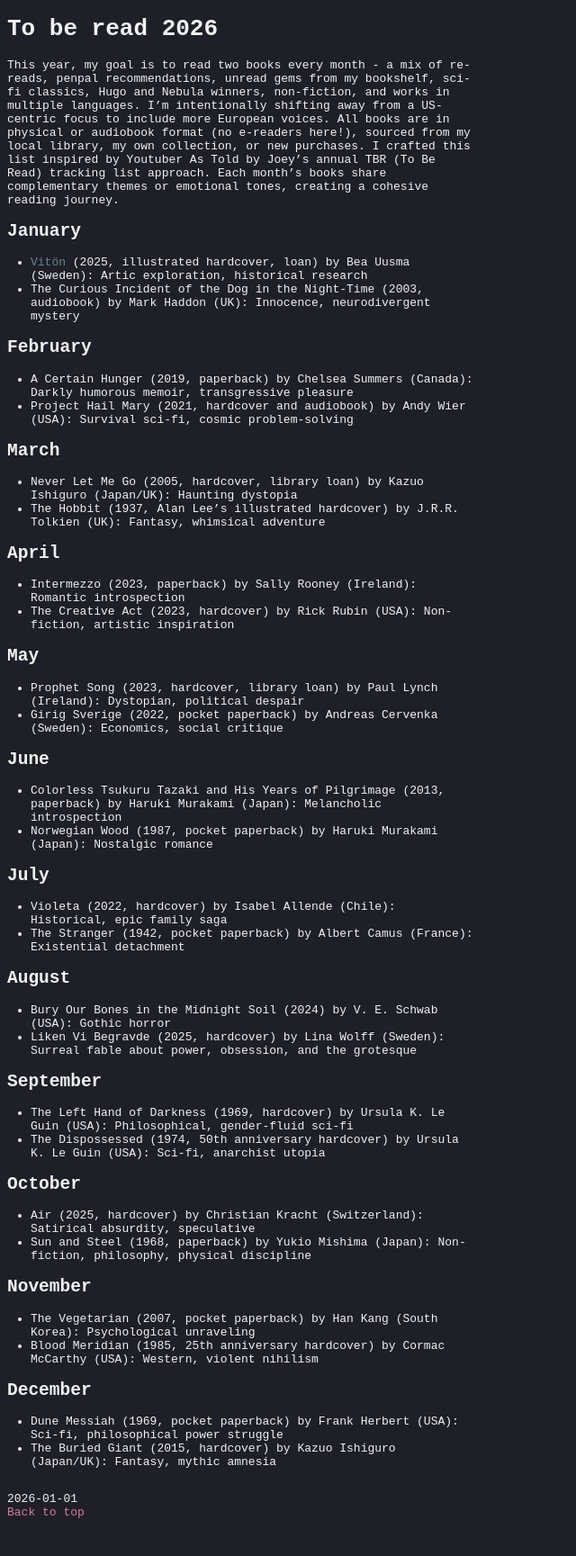
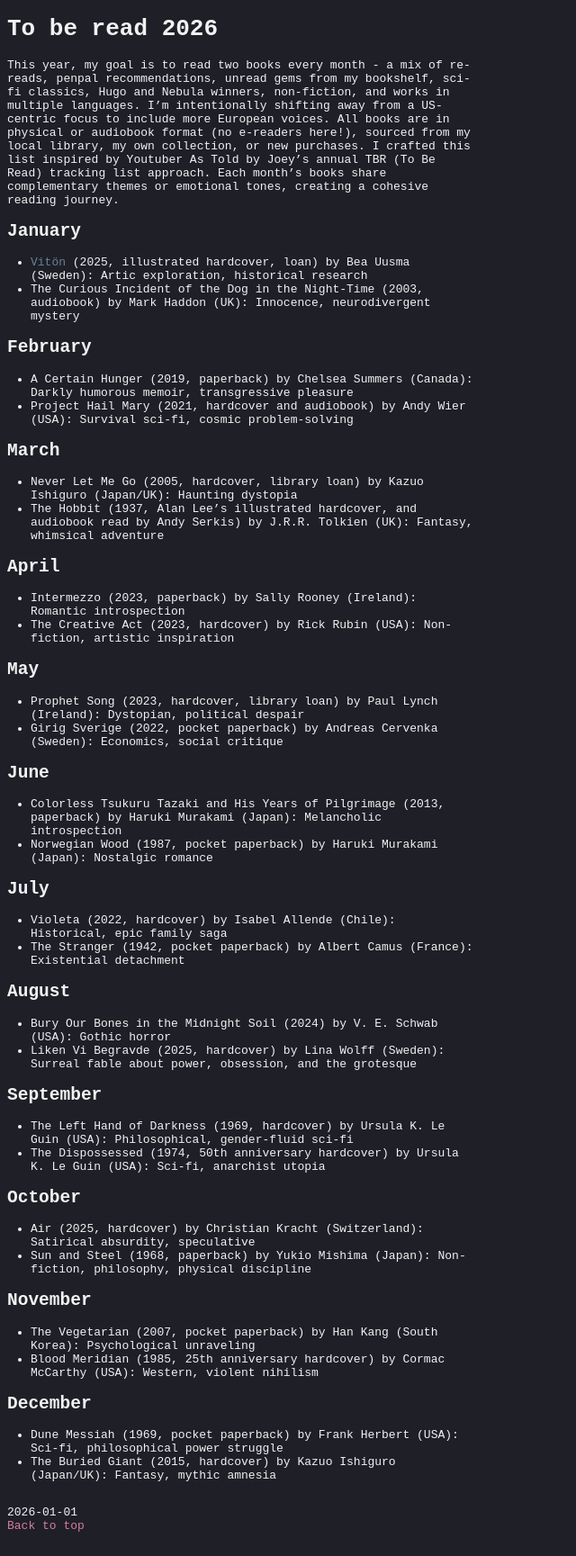
Before and after one commit to s-estay/s-estay.github.io, a Jekyll site: the page built from _posts/2026-01-01-to-be-read.md, in a window 1280 px wide. Shown: the whole page at 90% size, without its empty margins (0-640 px from the left). Built offline with Jekyll 4.4.1, drawn with Linux system fonts in a browser that asks for light colours.

Commit message:
update the hobbit audiobook details
Added audiobook format to 'The Hobbit' entry.

```diff
--- a/_posts/2026-01-01-to-be-read.md
+++ b/_posts/2026-01-01-to-be-read.md
@@ -17,7 +17,7 @@ This year, my goal is to read two books every month - a mix of re-reads, penpal
 
 ## March
 - Never Let Me Go (2005, hardcover, library loan) by Kazuo Ishiguro (Japan/UK): Haunting dystopia
-- The Hobbit (1937, Alan Lee's illustrated hardcover) by J.R.R. Tolkien (UK): Fantasy, whimsical adventure
+- The Hobbit (1937, Alan Lee's illustrated hardcover, and audiobook read by Andy Serkis) by J.R.R. Tolkien (UK): Fantasy, whimsical adventure
 
 ## April
 - Intermezzo (2023, paperback) by Sally Rooney (Ireland): Romantic introspection
```
